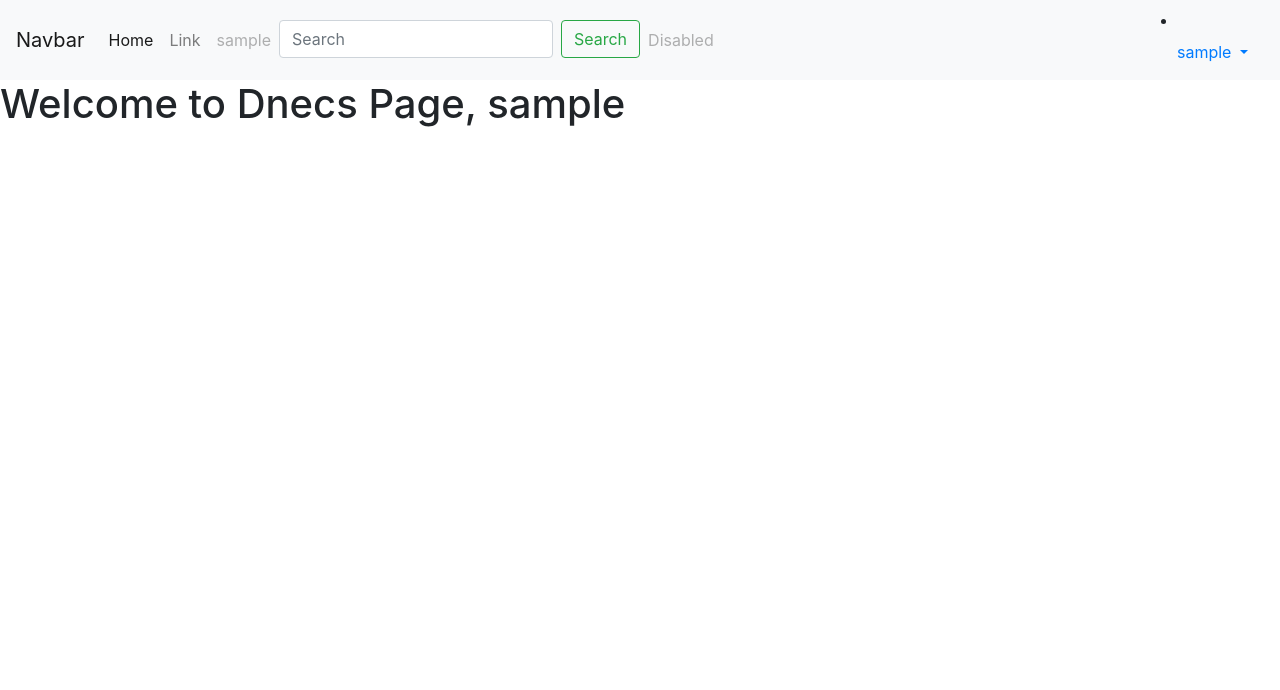
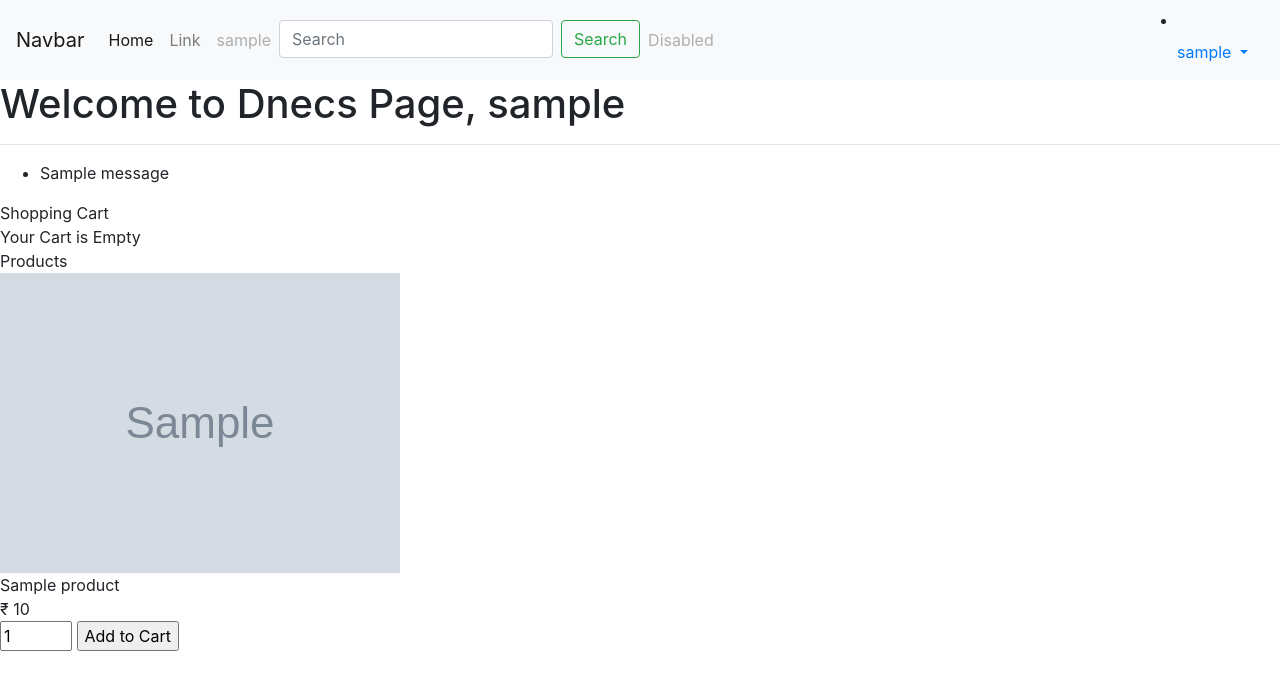
Before and after one commit to nobelium-chloride/Online_Shopping, a Flask app: template Backend/app/templates/home/profile.html in a window 1280 px wide. Shown: the top 690 px of the page. Run offline with Flask 2, Linux system fonts and the light colour scheme; the template is opened without the code that fills it: most values are stand-ins (such as "Sample title", 1, 10 or a date in 2020); grey boxes marked "Sample" are stand-in pictures; one stand-in notice (Sample message) is shown; some libraries are stand-ins or nearby versions.

Commit message:
tried to add shopping cart to page but needs fixing.

```diff
--- a/Backend/app/templates/home/profile.html
+++ b/Backend/app/templates/home/profile.html
@@ -74,6 +74,88 @@
 
 
  <h1>Welcome to Dnecs Page, {{ username }} </h1>
+<hr>
+
+ <div>
+  {% with messages = get_flashed_messages() %}
+    {% if messages %}
+    <ul class=flashes>
+    {% for message in messages %}
+      <li>{{ message }}</li>
+    {% endfor %}
+    </ul>
+    {% endif %}
+  {% endwith %}
+</div>
+
+<div id="shopping-cart">
+  <div class="txt-heading">Shopping Cart</div>
+  {% if 'cart_item' in session %}
+    <a id="btnEmpty" href="{{ url_for('.empty_cart') }}">Empty Cart</a>
+    <table class="tbl-cart" cellpadding="10" cellspacing="1">
+    <tbody>
+      <tr>
+        <th style="text-align:left;">Name</th>
+        <th style="text-align:left;">Code</th>
+        <th style="text-align:right;" width="5%">Quantity</th>
+        <th style="text-align:right;" width="10%">Unit Price</th>
+        <th style="text-align:right;" width="10%">Price</th>
+        <th style="text-align:center;" width="5%">Remove</th>
+      </tr>
+      {% for key, val in session['cart_item'].items() %}
+        {% set quantity = session['cart_item'][key]['quantity'] %}
+        {% set price = session['cart_item'][key]['price'] %}
+        {% set item_price = session['cart_item'][key]['total_price'] %}
+        <tr>
+          <td><img src="/static/images/{{ session['cart_item'][key]['image'] }}" class="cart-item-image" />{{ session['cart_item'][key]['name'] }}</td>
+          <td>{{ session['cart_item'][key]['code'] }}</td>
+          <td style="text-align:right;">{{ quantity }}</td>
+          <td  style="text-align:right;">₹ {{ price }}</td>
+          <td  style="text-align:right;">₹ {{ item_price }}</td>
+          <td style="text-align:center;">
+            <a href="{{ url_for('.delete_product', code=session['cart_item'][key]['code']) }}" class="btnRemoveAction">
+              <img src="/static/images/icon-delete.png" alt="Remove Item" />
+            </a>
+          </td>
+        </tr>
+      {% endfor %}
+      <tr>
+        <td colspan="2" align="right">Total:</td>
+        <td align="right">{{ session['all_total_quantity'] }}</td>
+        <td align="right" colspan="2"><strong>₹ {{ session['all_total_price'] }}</strong></td>
+        <td></td>
+      </tr>
+    </tbody>
+    </table>
+  {% else: %}
+    <div class="no-records">Your Cart is Empty</div>
+  {% endif %}
+</div>
+
+<div id="product-grid">
+  <div class="txt-heading">Products</div>
+
+  {% for product in products %}
+
+    <div class="product-item">
+      <form method="post" action="/add">
+        <div class="product-image"><img src="..../static/product-images/{{product.image }}"></div>
+        <div class="product-tile-footer">
+          <div class="product-title">{{ product.name }}</div>
+          <div class="product-price">₹ {{ product.price }}</div>
+          <div class="cart-action">
+            <input type="hidden" name="code" value="{{ product.code }}"/>
+            <input type="text" class="product-quantity" name="quantity" value="1" size="2" />
+            <input type="submit" value="Add to Cart" class="btnAddAction" />
+          </div>
+        </div>
+      </form>
+    </div>
+
+  {% endfor %}
+
+</div>
+
 
    </body>
 
```
